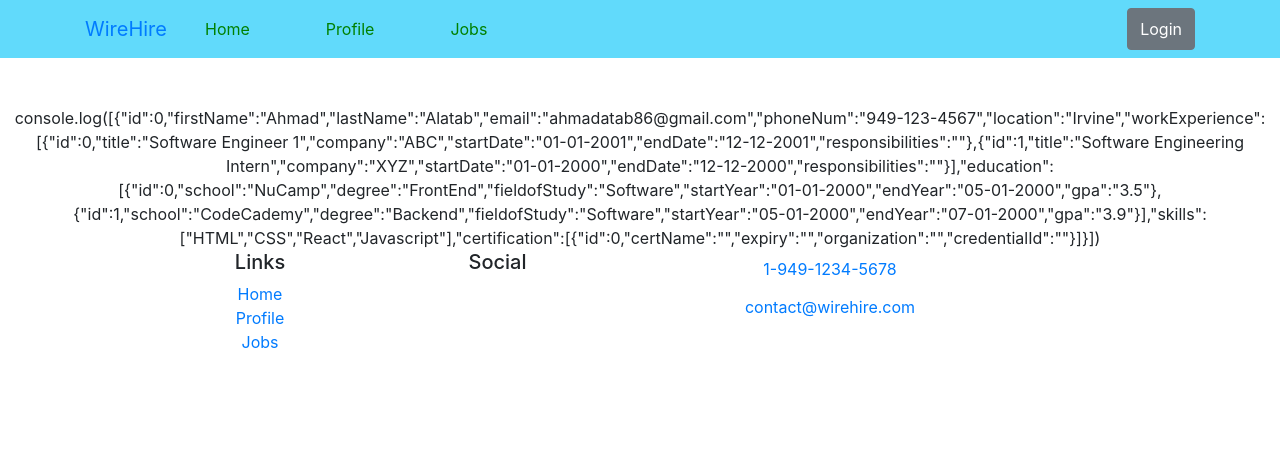
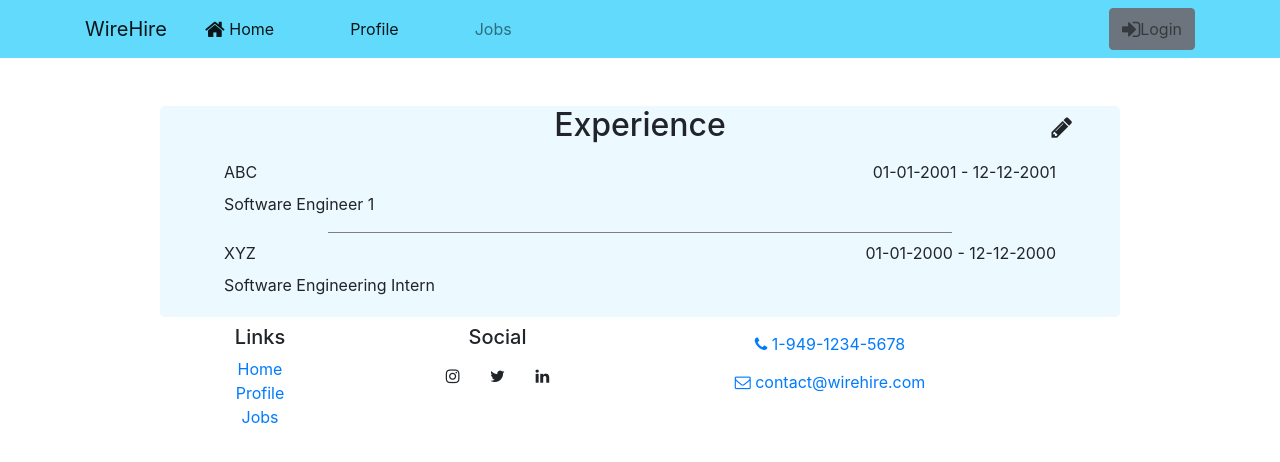
Before and after one commit to ahmadalatab/WireHire, a React (Create React App) app: page /profile in a window 1280 px wide. Shown: the top 462 px of the page. Built offline with nearby package versions, Linux system fonts and the light colour scheme.

Commit message:
profile experience section and search stylings

```diff
--- a/public/index.html
+++ b/public/index.html
@@ -25,7 +25,8 @@
       Learn how to configure a non-root public URL by running `npm run build`.
     -->
     <script type="text/javascript" src="//gdc.indeed.com/ads/apiresults.js"></script>
-    <title>React App</title>
+    <link rel="stylesheet" href="https://cdnjs.cloudflare.com/ajax/libs/font-awesome/4.7.0/css/font-awesome.min.css">
+    <title>WireHire</title>
   </head>
   <body>
     <noscript>You need to enable JavaScript to run this app.</noscript>
--- /dev/null
+++ b/src/components/ExperienceComponent.js
@@ -0,0 +1,28 @@
+import React from 'react';
+import { Row, Col } from 'reactstrap';
+import '../profile.scss';
+import {User} from '../shared/UserProfile';
+
+const Experience = () => {
+
+    const workExperiences = User[1]['workExperience'];
+
+    return (
+        workExperiences.map((experience) => {
+            return (
+                <div className="experience text-left" key={experience.id}>
+                    <Row className="my-2">
+                        <Col>{experience.company}</Col>
+                        <Col className="text-right">{experience.startDate} - {experience.endDate}</Col>
+                    </Row>
+                    <p>{experience.title}</p>
+                    <div>
+                        {experience.responsibilites}
+                    </div>
+                </div>
+            )
+        })
+    )
+}
+
+export default Experience;
--- a/src/components/HeaderComponent.js
+++ b/src/components/HeaderComponent.js
@@ -31,14 +31,14 @@ class Header extends Component {
     render() {
         return (
             <React.Fragment>
-                <Navbar sticky="top" expand="md">
+                <Navbar sticky="top" className="navbar" expand="md" light>
                     <div className="container">
                         <NavbarBrand className="mr-auto" href="/">WireHire</NavbarBrand>
                         <NavbarToggler onClick={this.toggleNav} />
                         <Collapse isOpen={this.state.isNavOpen} navbar>
                             <Nav navbar className="mr-auto">
                                 <NavItem className="nav-item">
-                                    <NavLink className="nav-link" to="/home">
+                                    <NavLink className="nav-link" to="/">
                                         <i className="fa fa-home fa-lg" /> Home
                                         </NavLink>
                                 </NavItem>
@@ -74,7 +74,7 @@ class Header extends Component {
                                 <Input type="password" id="password" name="password" placeholder="password" innerRef={input => this.password = input} />
                             </FormGroup>
                                 <Button className="modalLogin" type="submit" value="submit" color="info">Login</Button>
-                                <p class="message">Not registered? <a href="#">Create an account</a></p>
+                                <p class="message">Not registered? <a href="/">Create an account</a></p>
                         </Form>
                     </ModalBody>
                 </Modal>
--- a/src/components/HomeComponent.js
+++ b/src/components/HomeComponent.js
@@ -5,7 +5,7 @@ class Home extends Component {
     render(){
         return(
             <React.Fragment>
-                <img src={homeimage} alt="job search image" width="100%"/>
+                <img src={homeimage} alt="job search" width="100%"/>
                 <h2>Lorem ipsum dolor sit amet, consectetur adipiscing elit. Proin vitae diam non sapien commodo finibus. Suspendisse ac ornare ligula, sit amet euismod augue. Donec euismod elit ut bibendum pretium. Pellentesque luctus odio nec enim iaculis laoreet. Curabitur dictum dolor sit amet accumsan tincidunt. Etiam in nisl enim. Nam tristique maximus augue et consequat. Vestibulum ac urna libero. Vestibulum dignissim eget enim at gravida. Lorem ipsum dolor sit amet, consectetur adipiscing elit.</h2>
             </React.Fragment>
         );
--- a/src/components/JobPostingComponent.js
+++ b/src/components/JobPostingComponent.js
@@ -1,6 +1,5 @@
 import { Link } from 'react-router-dom';
 import { Row, Col } from 'reactstrap';
-import Truncate from 'react-truncate';
 
 const JobPosting = (props) => {
     return (
@@ -14,9 +13,9 @@ const JobPosting = (props) => {
             </Row>
             <Row>
                 <div id="description">
-                <Truncate lines={3}>
+                {/* <Truncate lines={3}> */}
                     {props.description}
-                </Truncate>
+                {/* </Truncate> */}
                 </div>
             </Row>
             <Row>
--- a/src/components/ProfileComponent.js
+++ b/src/components/ProfileComponent.js
@@ -1,13 +1,18 @@
-import React, {Component, useState} from 'react';
-import {User} from '../shared/UserProfile';
-import {} from 'reactstrap';
+import React from 'react';
+import Experience from './ExperienceComponent';
+import '../profile.scss';
 
 const Profile = () => {
-    const [userDisplay, setUserDisplay] = useState(User);
-    const display = JSON.stringify(userDisplay)
+
     return(
-        <div>
-            console.log({display})
+        <div className="profile">
+            <div className="experiencesSection">
+                <div className="align-items-center px-5 header">
+                    <h2>Experience</h2>
+                    <h2><i className="fa fa-pencil"></i></h2>
+                </div>
+                <Experience />
+            </div>
         </div>
 
     );
--- a/src/components/SearchComponent.js
+++ b/src/components/SearchComponent.js
@@ -9,20 +9,19 @@ const Search = ({keywordInput, keywordInputChanged, handleSearch, locationInput,
         <Row className="search">
             <h2 className="m-auto">Easily Search and Apply</h2>
             <Form inline className="w-100 mt-3">
-                <Col>
-                    <FormGroup className="m-2">
-                        <Label for="search" className="mr-2 text-left">Search</Label>
-                        <Input type="text" name="search" id="search" placeholder="Keywords" className="mr-2 w-30" value={keywordInput} onChange={keywordInputChanged} />
-                        <br />
-                        <Input type="text" name="search" id="search" placeholder="City, State" className="mr-2 w-30" value={locationInput} onChange={locationInputChanged} />
-                        <br />
-                        <Button onClick={e => handleSearch(e)}>Search</Button>
+                <Col sm="12" lg="8">
+                    <Label for="search" className="justify-content-start pl-2 pb-2 labelTitle">Search</Label>
+                    <FormGroup>
+                        <Input type="text" name="search" id="search" placeholder="Keywords" className="mr-2 mb-2 mb-lg-0" value={keywordInput} onChange={keywordInputChanged} />
+                        <Input type="text" name="search" id="search" placeholder="City, State" className="mr-2 mb-2 mb-lg-0" value={locationInput} onChange={locationInputChanged} />
+                        <Button className="mb-2 mb-lg-0" onClick={e => handleSearch(e)}>Search</Button>
                     </FormGroup>
                 </Col>
-                <Col sm="4" className="ml-auto d-inline">
+                <Col sm="12" lg="4" className="ml-auto d-inline">
+                    <Label for="radioOption" className="justify-content-start pl-2 pb-2 labelTitle">Sort</Label>
                     <FormGroup>
-                        <CustomInput type="radio" defaultChecked='true' id="relevance" name="radioOption" value="relevance" label="Relevance" inline className="m-0" onClick={handleSort} />
-                        <CustomInput type="radio" id="date" name="radioOption" value="date" label="Date" inline onClick={handleSort} />
+                        <CustomInput type="radio" defaultChecked='true' id="relevance" name="radioOption" value="relevance" label="Relevance" inline className="m-0 p-0" onClick={handleSort} />
+                        <CustomInput type="radio" id="date" name="radioOption" value="date" label="Date" inline className="m-0 p-0 ml-2" onClick={handleSort} />
                     </FormGroup>
                 </Col>
             </Form>
--- a/src/jobs.scss
+++ b/src/jobs.scss
@@ -3,6 +3,10 @@
         background-color: #ECF9FF;
         padding: 20px 0;
 
+        .labelTitle {
+            font-size: 1.5em;
+            color: black;
+        }
         .custom-radio input {
             opacity: 0;
             position: fixed;
@@ -16,7 +20,7 @@
             border: 1px solid lightgray;
             border-radius: 10px;
         }
-        input:checked + label, label:hover {
+        input:checked + label, input + label:hover {
             background: #58abad;
             color: white;
         }
@@ -39,6 +43,10 @@
     }
 
     #description {
-        padding: 1vh 0;
+        margin: 1vh 0;
+        overflow: hidden;
+        display: -webkit-box;
+        -webkit-box-orient: vertical;
+        -webkit-line-clamp: 3;
     }
 }
--- /dev/null
+++ b/src/profile.scss
@@ -0,0 +1,59 @@
+.profile {
+
+    .experiencesSection {
+        background-color: #ECF9FF;
+        margin: 1vh 10em;
+        border-radius: 5px;
+    }
+
+    @media only screen and (max-width: 600px) {
+        .experiencesSection {
+            margin: 1vh;
+        }
+    }
+
+    .experience {
+        padding: 0 4em 0;
+    }
+
+    .experience:first-of-type {
+        padding-top: 1vh;
+    }
+
+    .experience:last-child {
+        padding-bottom: 0.5vh;
+    }
+
+    .experience:not(:last-child):after {
+        content: "";
+        display: block;
+        margin: 0 auto;
+        width: 75%;
+        border-bottom: 1px solid gray;
+    }
+
+    .header {
+
+        display: grid;
+        grid-template-columns: repeat(3, minmax(0, 1fr));
+        grid-column-gap: 5px;
+        justify-items: center;
+
+        h2:first-child {
+            grid-column-start: 2;
+        }
+
+        h2:last-child {
+            margin-left:auto;
+        }
+
+        h2 {
+            align-self: center;
+        }
+
+        i {
+            font-size: 24px;
+        }
+    }
+
+}
--- a/src/shared/UserProfile.js
+++ b/src/shared/UserProfile.js
@@ -6,7 +6,9 @@ export const User =
         lastName: "Alatab",
         email: "ahmadatab86@gmail.com",
         phoneNum: '949-123-4567',
-        location: 'Irvine',
+        location: 'Irvine'
+    },
+    {
         workExperience: [{
             id: 0,
             title: 'Software Engineer 1',
@@ -23,6 +25,8 @@ export const User =
             endDate: '12-12-2000',
             responsibilities: ''
         }],
+    },
+    {
         education: [{
             id: 0,
             school: 'NuCamp',
@@ -41,6 +45,8 @@ export const User =
             endYear: '07-01-2000',
             gpa: '3.9'
         }],
+    },
+    {
         skills: ["HTML", "CSS", "React", "Javascript"],
         certification: [{
             id: 0,
```
